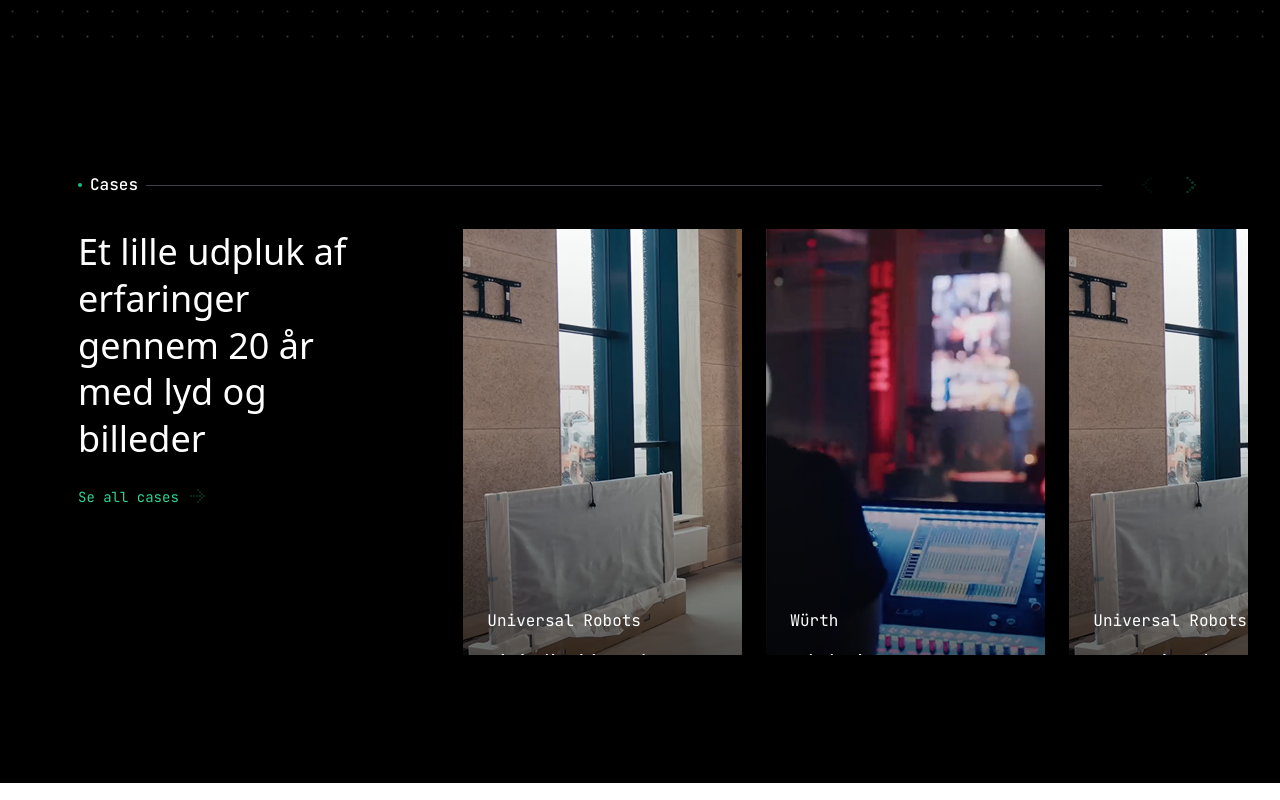
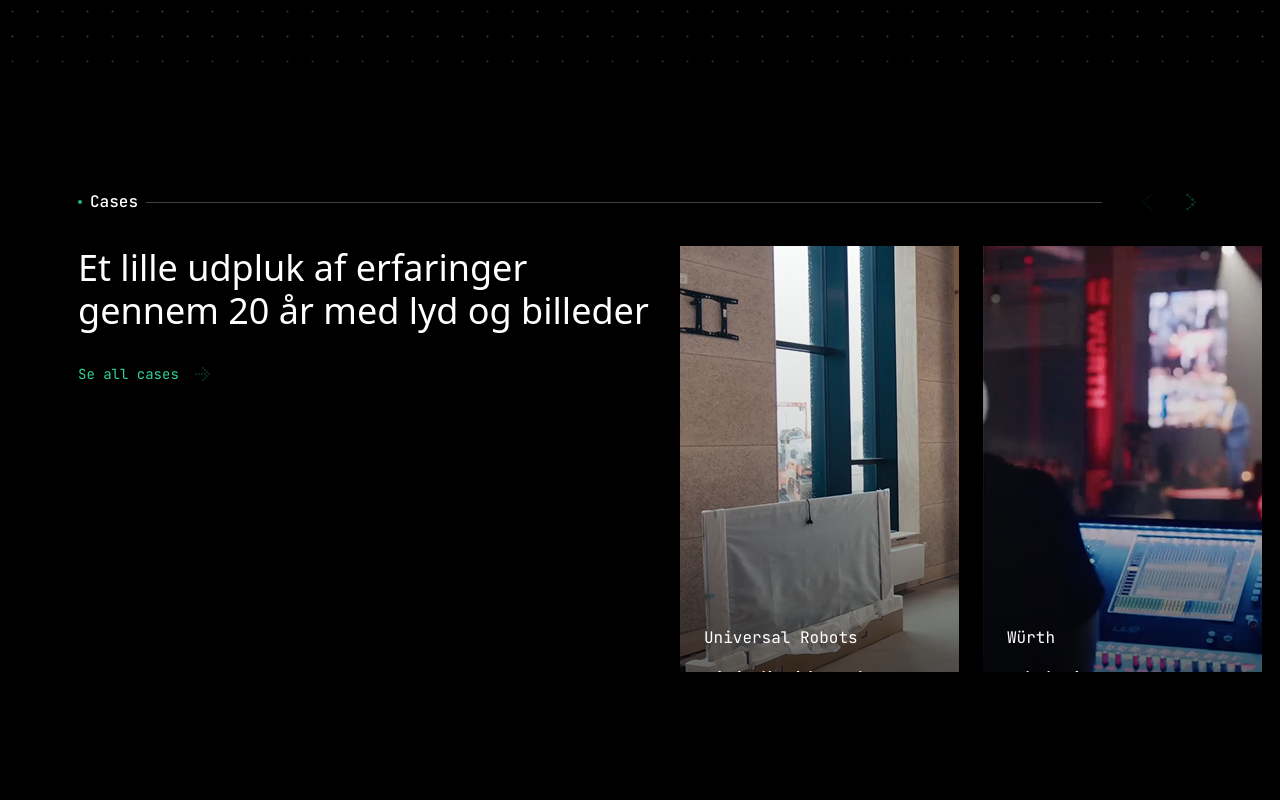
Before and after one commit to FellowDalton/av-center-prototype, a Next.js app: page / in a window 1280 px wide. Shown: the part 1226-2026 px from the top of the page. Built offline with nearby package versions, Linux system fonts and the light colour scheme; a web font is replaced by a local one.

Commit message:
Adds slider arrow

```diff
--- /dev/null
+++ b/src/components/atoms/EmeraldDotsLink.tsx
@@ -0,0 +1,75 @@
+"use client";
+
+import * as React from "react";
+import Link from "next/link";
+import { motion } from "framer-motion";
+import { cn } from "@/lib/utils/cn";
+
+interface EmeraldDotsLinkProps {
+  href: string;
+  text: string;
+  className?: string;
+}
+
+export const EmeraldDotsLink = React.forwardRef<
+  HTMLAnchorElement,
+  EmeraldDotsLinkProps
+>(({ href, text, className }, ref) => {
+  const [isHovered, setIsHovered] = React.useState(false);
+
+  // Define dot positions with their animation groups (left to right)
+  const dots = [
+    { left: 0, top: 9, group: 0 },    // leftmost
+    { left: 3, top: 9, group: 0 },    // left group
+    { left: 6, top: 9, group: 1 },    // middle-left group
+    { left: 7, top: 3, group: 1 },    // middle-left group
+    { left: 7, top: 15, group: 1 },   // middle-left group
+    { left: 9, top: 5, group: 2 },    // middle-right group
+    { left: 9, top: 9, group: 2 },    // middle-right group
+    { left: 9, top: 13, group: 2 },   // middle-right group
+    { left: 11, top: 7, group: 3 },   // rightmost group
+    { left: 11, top: 11, group: 3 },  // rightmost group
+    { left: 13, top: 9, group: 3 },   // rightmost
+  ];
+
+  return (
+    <Link
+      ref={ref}
+      href={href}
+      className={cn(
+        "inline-flex items-center gap-4 group",
+        className
+      )}
+      onMouseEnter={() => setIsHovered(true)}
+      onMouseLeave={() => setIsHovered(false)}
+    >
+      <span className="text-emerald-400 text-sm font-normal font-jetbrains group-hover:text-emerald-300 transition-colors">
+        {text}
+      </span>
+      <div className="w-16 h-5 relative pointer-events-none">
+        {dots.map((dot, i) => (
+          <motion.div
+            key={i}
+            className="absolute w-0.5 h-0.5 bg-emerald-500 rounded-full"
+            style={{
+              left: `${dot.left}px`,
+              top: `${dot.top}px`,
+            }}
+            animate={{
+              opacity: isHovered ? 0.8 : 0.3,
+              scale: isHovered ? 1.2 : 1,
+            }}
+            transition={{
+              duration: 0.15,
+              delay: isHovered
+                ? dot.group * 0.08
+                : (3 - dot.group) * 0.08,
+            }}
+          />
+        ))}
+      </div>
+    </Link>
+  );
+});
+
+EmeraldDotsLink.displayName = "EmeraldDotsLink";
--- a/src/components/molecules/LinkList.tsx
+++ b/src/components/molecules/LinkList.tsx
@@ -29,30 +29,25 @@ export function LinkList({
   return (
     <div className={cn("w-full", className)}>
       <div className="grid grid-cols-1 lg:grid-cols-[1fr_1fr] gap-8 lg:gap-12">
-        {/* Left Text Panel - Figma Imported Content */}
-        <div className="flex flex-col justify-center items-start gap-6 max-w-[478px]">
-          {/* Pre-header with green dot and line */}
-          <div className="self-stretch flex justify-start items-center gap-2">
-            <div className="w-1 h-1 bg-emerald-500 rounded-full" />
-            <div className="text-white text-base font-mono font-medium">
+        {/* Left Text Panel - Updated to match Figma style */}
+        <div className="w-[478px] inline-flex flex-col justify-center items-start gap-6">
+          <div className="self-stretch inline-flex justify-start items-center gap-2">
+            <div className="w-1 h-1 bg-emerald-500 rounded-[999px]" />
+            <div className="justify-start text-white text-base font-medium font-jetbrains">
               Pre header
             </div>
-            <div className="flex-1 h-px border-t border-gray-400" />
+            <div className="flex-1 h-0 outline outline-[0.50px] outline-offset-[-0.25px] outline-gray-cold-400"></div>
           </div>
-
-          {/* Main heading */}
-          <h1 className="self-stretch text-white text-4xl font-normal leading-tight">
+          <div className="self-stretch justify-start text-white text-4xl font-normal font-neulis">
             Overskrift hvor der beskrives mere specifikt om AV•Centers services
             og løsninger
-          </h1>
-
-          {/* Description */}
-          <p className="self-stretch text-gray-300 text-base font-normal leading-relaxed">
+          </div>
+          <div className="self-stretch justify-start text-gray-cold-300 text-base font-normal font-neulis">
             Vi er én af Danmarks førende virksomheder indenfor salg,
             installation, service og udlejning af audiovisuelle (AV)
             installationer, og vi tilbyder dig en professionel og nærværende
             kontakt med dine ønsker i fokus.
-          </p>
+          </div>
         </div>
 
         {/* Right Link List Panel - Figma Style */}
--- a/src/components/sections/CaseStudyContent.tsx
+++ b/src/components/sections/CaseStudyContent.tsx
@@ -1,14 +1,13 @@
-"use client"
+"use client";
 
-import * as React from "react"
-import { cn } from "@/lib/utils/cn"
-import Link from "next/link"
-import { DotsArrow } from "@/components/atoms/DotsArrow"
+import * as React from "react";
+import { cn } from "@/lib/utils/cn";
+import { EmeraldDotsLink } from "@/components/atoms/EmeraldDotsLink";
 
 interface CaseStudyContentProps {
-  title?: string
-  linkText?: string
-  linkHref?: string
+  title?: string;
+  linkText?: string;
+  linkHref?: string;
 }
 
 export const CaseStudyContent = React.forwardRef<
@@ -29,33 +28,21 @@ export const CaseStudyContent = React.forwardRef<
       <div
         ref={ref}
         className={cn(
-          "flex flex-col justify-center gap-6",
+          "flex flex-col gap-8 h-full min-h-[400px] pb-8",
           className
         )}
         {...props}
       >
         {/* Main heading */}
-        <h2 className="text-white text-3xl md:text-[36px] font-neulis font-normal leading-[1.3] max-w-[478px]">
+        <h2 className="text-white text-4xl font-neulis font-normal leading-[1.2] max-w-[578px]">
           {title}
         </h2>
 
-        {/* See all cases link with animated dots */}
-        <Link
-          href={linkHref}
-          className="group inline-flex items-center gap-12 relative"
-        >
-          <span className="text-emerald-400 text-sm font-jetbrains font-normal hover:text-emerald-300 transition-colors">
-            {linkText}
-          </span>
+        {/* See all cases link with dots pattern from Figma */}
+        <EmeraldDotsLink href={linkHref} text={linkText} />
+      </div>
+    );
+  }
+);
 
-          {/* Animated dot pattern */}
-          <div className="absolute left-0 top-0 w-32 h-5 pointer-events-none">
-            <DotsArrow />
-          </div>
-        </Link>
-      </div>
-    )
-  }
-)
-
-CaseStudyContent.displayName = "CaseStudyContent"
+CaseStudyContent.displayName = "CaseStudyContent";
--- a/src/components/sections/CaseStudySection.tsx
+++ b/src/components/sections/CaseStudySection.tsx
@@ -3,7 +3,6 @@
 import * as React from "react";
 import { cn } from "@/lib/utils/cn";
 import { CaseStudySlider } from "./CaseStudySlider";
-import { CaseStudyContent } from "./CaseStudyContent";
 import { type CaseStudyCardProps } from "@/components/ui/CaseStudyCard";
 import { type CarouselApi } from "@/components/ui/carousel";
 
@@ -33,29 +32,19 @@ export const CaseStudySection = React.forwardRef<
         </div>
       </div>
 
-      {/* Content with asymmetric layout */}
-      <div className="max-w-[1188px] mx-auto">
-        <div className="grid grid-cols-1 lg:grid-cols-12 gap-12 lg:gap-16">
-          {/* Left content - stays within container */}
-          <div className="lg:col-span-4 px-6 md:px-8">
-            <CaseStudyContent
-              title={title}
-              linkText={linkText}
-              linkHref={linkHref}
-            />
-          </div>
-
-          {/* Right slider - extends to edge */}
-          <div className="lg:col-span-8 px-6 md:px-8 lg:px-0">
-            {/* Calculate overflow to right edge on large screens */}
-            <div className="lg:-mr-[calc((100vw-1188px)/2-32px)]">
-              <CaseStudySlider
-                caseStudies={caseStudies}
-                showHeader={false}
-                onApiChange={setCarouselApi}
-              />
-            </div>
-          </div>
+      {/* Full-width slider with content as first slide */}
+      <div className="w-full overflow-hidden">
+        {/* Add left padding to align start position with SectionContainer */}
+        <div className="">
+          <CaseStudySlider
+            caseStudies={caseStudies}
+            showHeader={false}
+            onApiChange={setCarouselApi}
+            includeContentSlide={true}
+            contentTitle={title}
+            contentLinkText={linkText}
+            contentLinkHref={linkHref}
+          />
         </div>
       </div>
     </section>
--- a/src/components/sections/CaseStudySlider.tsx
+++ b/src/components/sections/CaseStudySlider.tsx
@@ -1,52 +1,56 @@
-"use client"
+"use client";
 
-import * as React from "react"
-import { cn } from "@/lib/utils/cn"
+import * as React from "react";
+import { cn } from "@/lib/utils/cn";
 import {
   Carousel,
   CarouselContent,
   CarouselItem,
   type CarouselApi,
-} from "@/components/ui/carousel"
-import { CaseStudyCard, type CaseStudyCardProps } from "@/components/ui/CaseStudyCard"
-import { EmeraldDotsButton } from "@/components/atoms/DotsButton"
+} from "@/components/ui/carousel";
+import {
+  CaseStudyCard,
+  type CaseStudyCardProps,
+} from "@/components/ui/CaseStudyCard";
+import { EmeraldDotsButton } from "@/components/atoms/DotsButton";
+import { CaseStudyContent } from "./CaseStudyContent";
 
 interface CaseStudyHeaderProps {
-  carouselApi?: CarouselApi
+  carouselApi?: CarouselApi;
 }
 
 const CaseStudyHeader = React.forwardRef<
   HTMLDivElement,
   CaseStudyHeaderProps & React.HTMLAttributes<HTMLDivElement>
 >(({ carouselApi, className, ...props }, ref) => {
-  const [canScrollPrev, setCanScrollPrev] = React.useState(false)
-  const [canScrollNext, setCanScrollNext] = React.useState(false)
+  const [canScrollPrev, setCanScrollPrev] = React.useState(false);
+  const [canScrollNext, setCanScrollNext] = React.useState(false);
 
   React.useEffect(() => {
-    if (!carouselApi) return
+    if (!carouselApi) return;
 
     const updateScrollButtons = () => {
-      setCanScrollPrev(carouselApi.canScrollPrev())
-      setCanScrollNext(carouselApi.canScrollNext())
-    }
+      setCanScrollPrev(carouselApi.canScrollPrev());
+      setCanScrollNext(carouselApi.canScrollNext());
+    };
 
-    updateScrollButtons()
-    carouselApi.on("select", updateScrollButtons)
-    carouselApi.on("reInit", updateScrollButtons)
+    updateScrollButtons();
+    carouselApi.on("select", updateScrollButtons);
+    carouselApi.on("reInit", updateScrollButtons);
 
     return () => {
-      carouselApi.off("select", updateScrollButtons)
-      carouselApi.off("reInit", updateScrollButtons)
-    }
-  }, [carouselApi])
+      carouselApi.off("select", updateScrollButtons);
+      carouselApi.off("reInit", updateScrollButtons);
+    };
+  }, [carouselApi]);
 
   const onPrev = React.useCallback(() => {
-    carouselApi?.scrollPrev()
-  }, [carouselApi])
+    carouselApi?.scrollPrev();
+  }, [carouselApi]);
 
   const onNext = React.useCallback(() => {
-    carouselApi?.scrollNext()
-  }, [carouselApi])
+    carouselApi?.scrollNext();
+  }, [carouselApi]);
   return (
     <div
       ref={ref}
@@ -84,31 +88,49 @@ const CaseStudyHeader = React.forwardRef<
         />
       </div>
     </div>
-  )
-})
+  );
+});
 
-CaseStudyHeader.displayName = "CaseStudyHeader"
+CaseStudyHeader.displayName = "CaseStudyHeader";
 
 interface CaseStudySliderProps {
-  caseStudies?: CaseStudyCardProps[]
-  showHeader?: boolean
-  onApiChange?: (api: CarouselApi) => void
+  caseStudies?: CaseStudyCardProps[];
+  showHeader?: boolean;
+  onApiChange?: (api: CarouselApi) => void;
+  includeContentSlide?: boolean;
+  contentTitle?: string;
+  contentLinkText?: string;
+  contentLinkHref?: string;
 }
 
 const CaseStudySliderComponent = React.forwardRef<
   HTMLDivElement,
   CaseStudySliderProps & React.HTMLAttributes<HTMLDivElement>
->(({ caseStudies = [], showHeader = true, onApiChange, className, ...props }, ref) => {
-  const [api, setApi] = React.useState<CarouselApi>()
+>(
+  (
+    {
+      caseStudies = [],
+      showHeader = true,
+      onApiChange,
+      includeContentSlide = true,
+      contentTitle,
+      contentLinkText,
+      contentLinkHref,
+      className,
+      ...props
+    },
+    ref
+  ) => {
+    const [api, setApi] = React.useState<CarouselApi>();
 
     React.useEffect(() => {
-    if (!api) return
+      if (!api) return;
 
       // Call onApiChange when api is available
       if (onApiChange) {
-      onApiChange(api)
+        onApiChange(api);
       }
-  }, [api, onApiChange])
+    }, [api, onApiChange]);
 
     // Sample data if no case studies provided - using actual files from public folder
     const defaultCaseStudies: CaseStudyCardProps[] = [
@@ -138,8 +160,8 @@ const CaseStudySliderComponent = React.forwardRef<
         client: "Universal Robots",
         year: 2023,
         category: "Technology",
-      videoUrl: "/case_video-1.mp4",  // Reusing video 1
-      thumbnailUrl: "/case-image-1.png",  // Reusing image 1
+        videoUrl: "/case_video-1.mp4", // Reusing video 1
+        thumbnailUrl: "/case-image-1.png", // Reusing image 1
         slug: "universal-robots-sustainability",
       },
       {
@@ -148,25 +170,18 @@ const CaseStudySliderComponent = React.forwardRef<
         client: "Würth",
         year: 2023,
         category: "Logistics",
-      videoUrl: "/case-video-2.mp4",  // Reusing video 2
-      thumbnailUrl: "/case-image-2.png",  // Reusing image 2
+        videoUrl: "/case-video-2.mp4", // Reusing video 2
+        thumbnailUrl: "/case-image-2.png", // Reusing image 2
         slug: "wurth-automation",
       },
-  ]
+    ];
 
-  const displayCaseStudies = caseStudies.length > 0 ? caseStudies : defaultCaseStudies
+    const displayCaseStudies =
+      caseStudies.length > 0 ? caseStudies : defaultCaseStudies;
 
     return (
-    <div
-      ref={ref}
-      className={cn("w-full", className)}
-      {...props}
-    >
-      {showHeader && (
-        <CaseStudyHeader
-          carouselApi={api}
-        />
-      )}
+      <div ref={ref} className={cn("w-full", className)} {...props}>
+        {showHeader && <CaseStudyHeader carouselApi={api} />}
 
         <Carousel
           setApi={setApi}
@@ -177,11 +192,33 @@ const CaseStudySliderComponent = React.forwardRef<
           }}
           className="w-full"
         >
-        <CarouselContent className="-ml-6">
-          {displayCaseStudies.map((caseStudy) => (
+          <CarouselContent className="pr-6">
+            {/* Content slide as first item with custom width */}
+            {includeContentSlide && (
+              <CarouselItem
+                key="content-slide"
+                className="basis-auto pl-6 md:pl-8 lg:pl-[calc((100vw-1188px)/2+48px)]"
+              >
+                <div className="h-full flex">
+                  <CaseStudyContent
+                    title={contentTitle}
+                    linkText={contentLinkText}
+                    linkHref={contentLinkHref}
+                    className="w-full"
+                    style={{ width: "578px" }}
+                  />
+                </div>
+              </CarouselItem>
+            )}
+
+            {/* Case study cards */}
+            {displayCaseStudies.map((caseStudy, index) => (
               <CarouselItem
                 key={caseStudy.id}
-              className="basis-auto pl-6"
+                className={cn(
+                  "basis-auto pl-6",
+                  index === displayCaseStudies.length - 1 && "pr-6"
+                )}
               >
                 <CaseStudyCard {...caseStudy} />
               </CarouselItem>
@@ -189,12 +226,13 @@ const CaseStudySliderComponent = React.forwardRef<
           </CarouselContent>
         </Carousel>
       </div>
-  )
-})
+    );
+  }
+);
 
-CaseStudySliderComponent.displayName = "CaseStudySlider"
+CaseStudySliderComponent.displayName = "CaseStudySlider";
 
 // Export the slider with the header as a sub-component
 export const CaseStudySlider = Object.assign(CaseStudySliderComponent, {
-  Header: CaseStudyHeader
-})
+  Header: CaseStudyHeader,
+});
```
Lines whose indentation alone changed are shown as unchanged.
